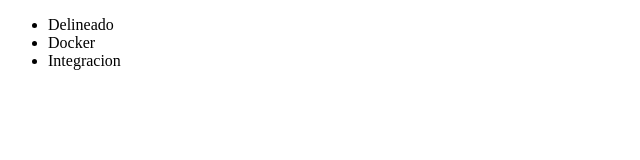
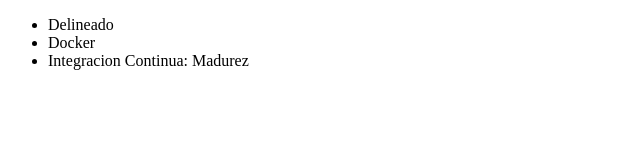
Before and after one commit to Elmer1029/alura-git, a plain HTML site: page index.html in a window 1280 px wide. Shown: the whole page, without its empty margins (0-640 px from the left). Drawn offline with Linux system fonts and the light colour scheme.

Commit message:
renombrando curso de integracion continua

```diff
--- a/index.html
+++ b/index.html
@@ -8,7 +8,7 @@
      <ul>
          <li> Delineado </li>
          <li> Docker </li>
-         <li> Integracion </li>
+         <li> Integracion Continua: Madurez</li>
      </ul>
 </body>
 </html>
```
